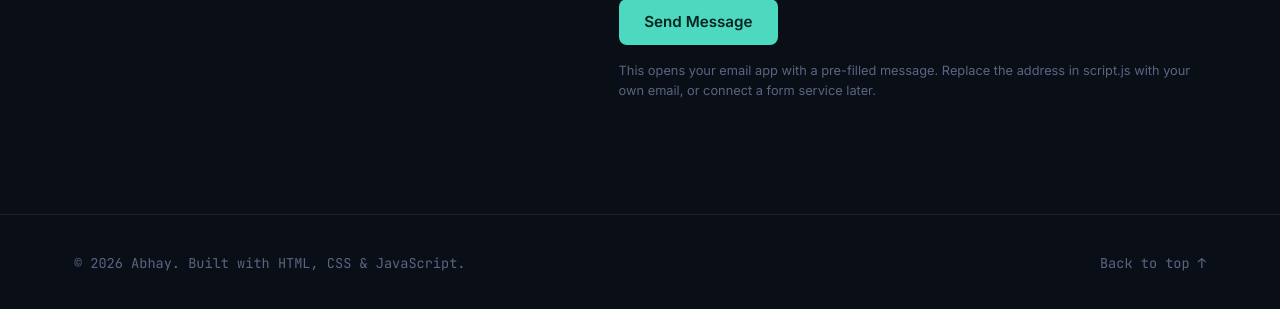
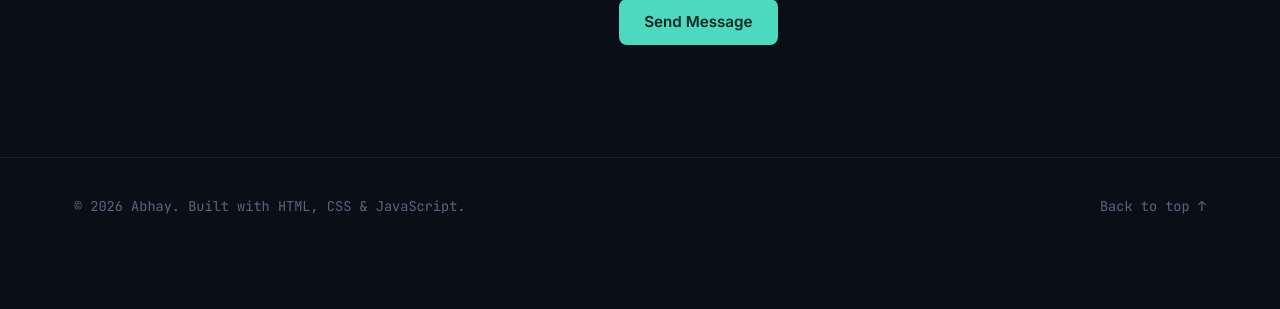
Before and after one commit to AbhayKantSingh/Portfolio, a plain HTML site: page index.html in a window 1280 px wide. Shown: the part 5211-5520 px from the top of the page. After the commit the page ends 5467 px from the top, so only its background shows below. Drawn offline with Linux system fonts and the light colour scheme.

Commit message:
Update index.html

```diff
--- a/index.html
+++ b/index.html
@@ -765,11 +765,7 @@
           </div>
 
           <button type="submit" class="btn btn-primary">Send Message</button>
-          <p class="form-note">
-            This opens your email app with a pre-filled message. Replace the
-            address in script.js with your own email, or connect a form service
-            later.
-          </p>
+
         </form>
       </div>
     </section>
```
